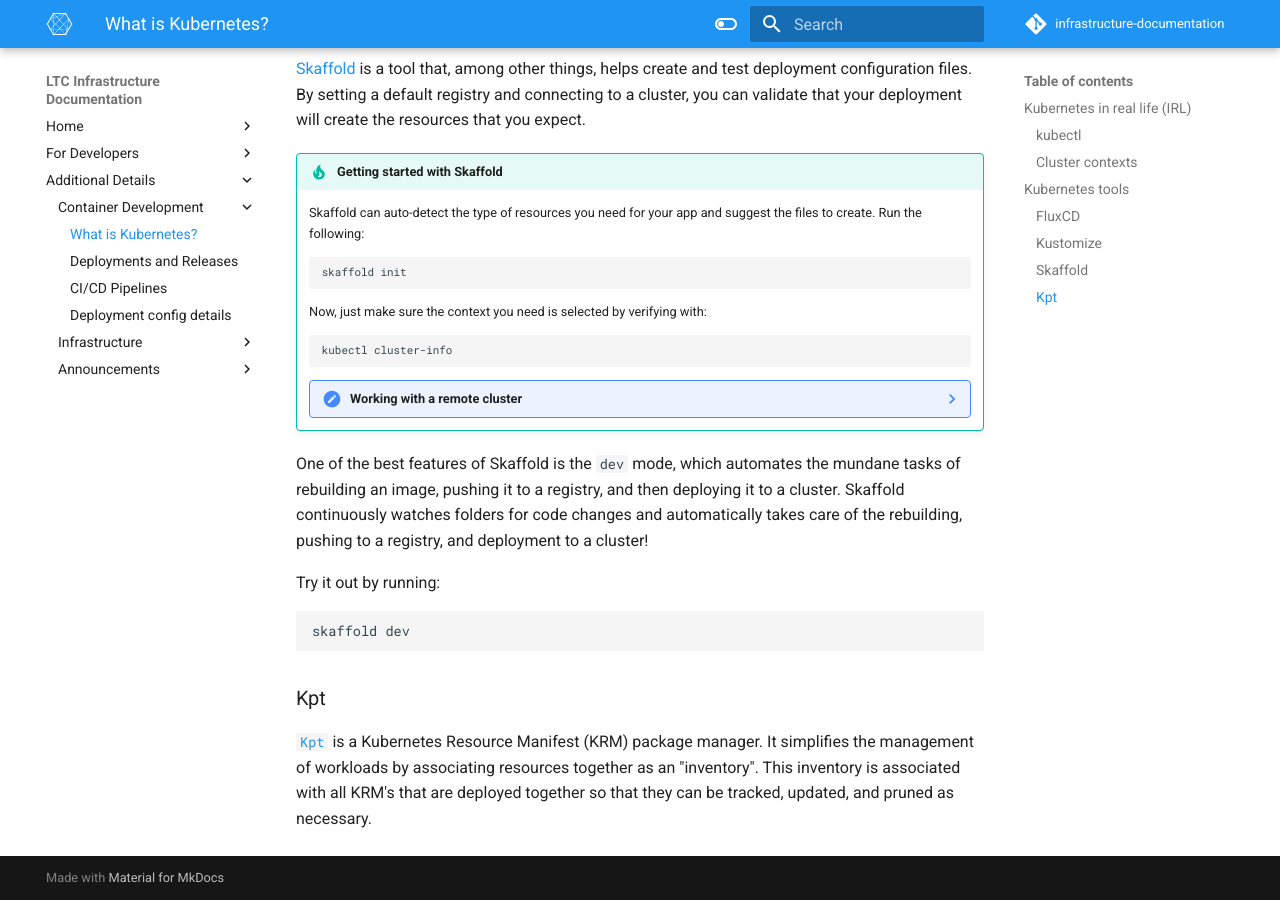
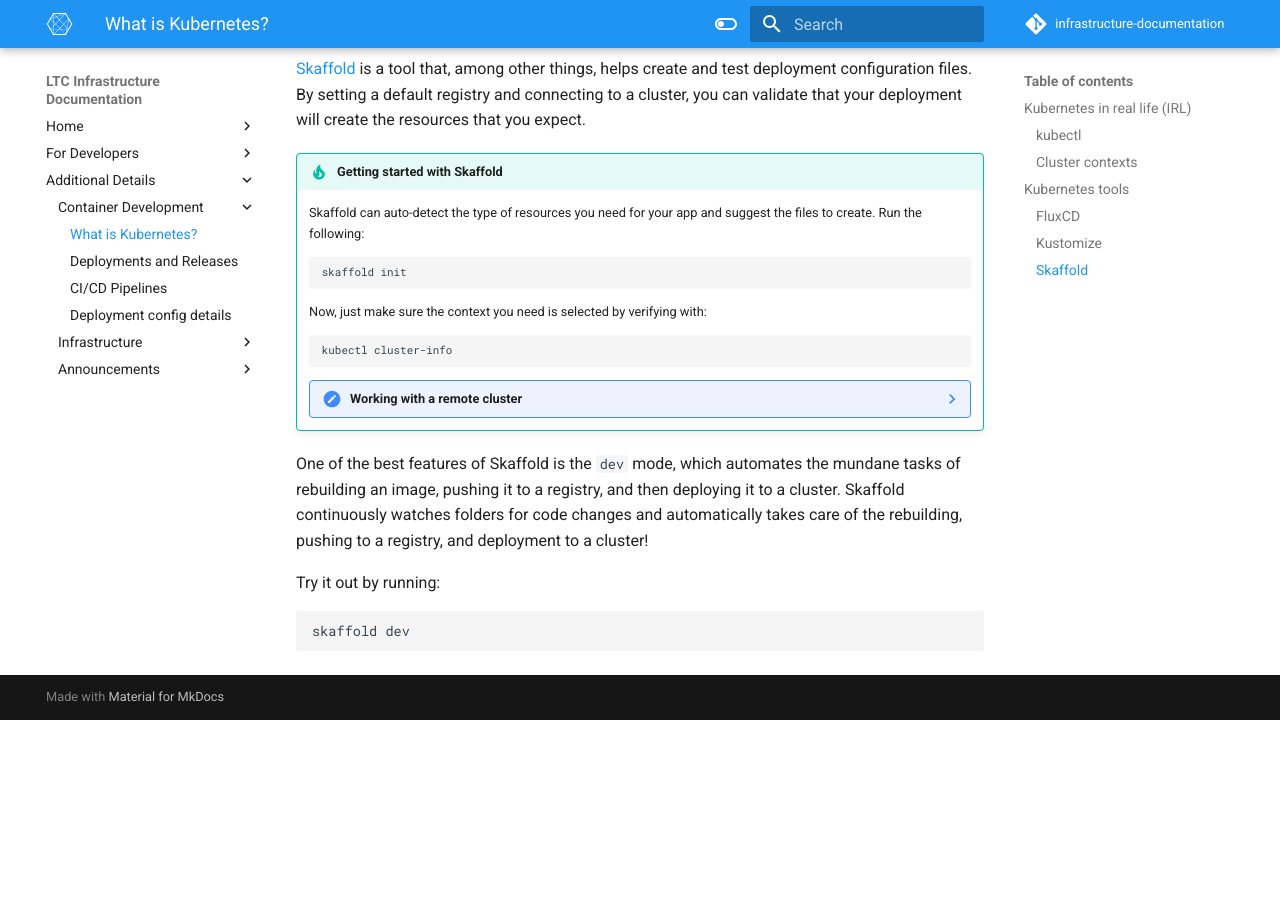
Before and after one commit to bcit-ltc/infrastructure-documentation, an MkDocs documentation site: the page built from docs/container-development/kubernetes.md, in a window 1280 px wide and 900 px high, scrolled down 2046 px. Built offline with MkDocs 1.6.1 and Material for MkDocs 9.7.7, drawn with Linux system fonts in a browser that asks for light colours; after the commit the page ends 2766 px from its top, so only the background shows below that.

Commit message:
tweak Kubernetes

```diff
--- a/docs/container-development/kubernetes.md
+++ b/docs/container-development/kubernetes.md
@@ -109,7 +109,3 @@
 Try it out by running:
 
     skaffold dev
-
-### Kpt
-
-[`Kpt`](https://kpt.dev/) is a Kubernetes Resource Manifest (KRM) package manager. It simplifies the management of workloads by associating resources together as an "inventory". This inventory is associated with all KRM's that are deployed together so that they can be tracked, updated, and pruned as necessary.
```
